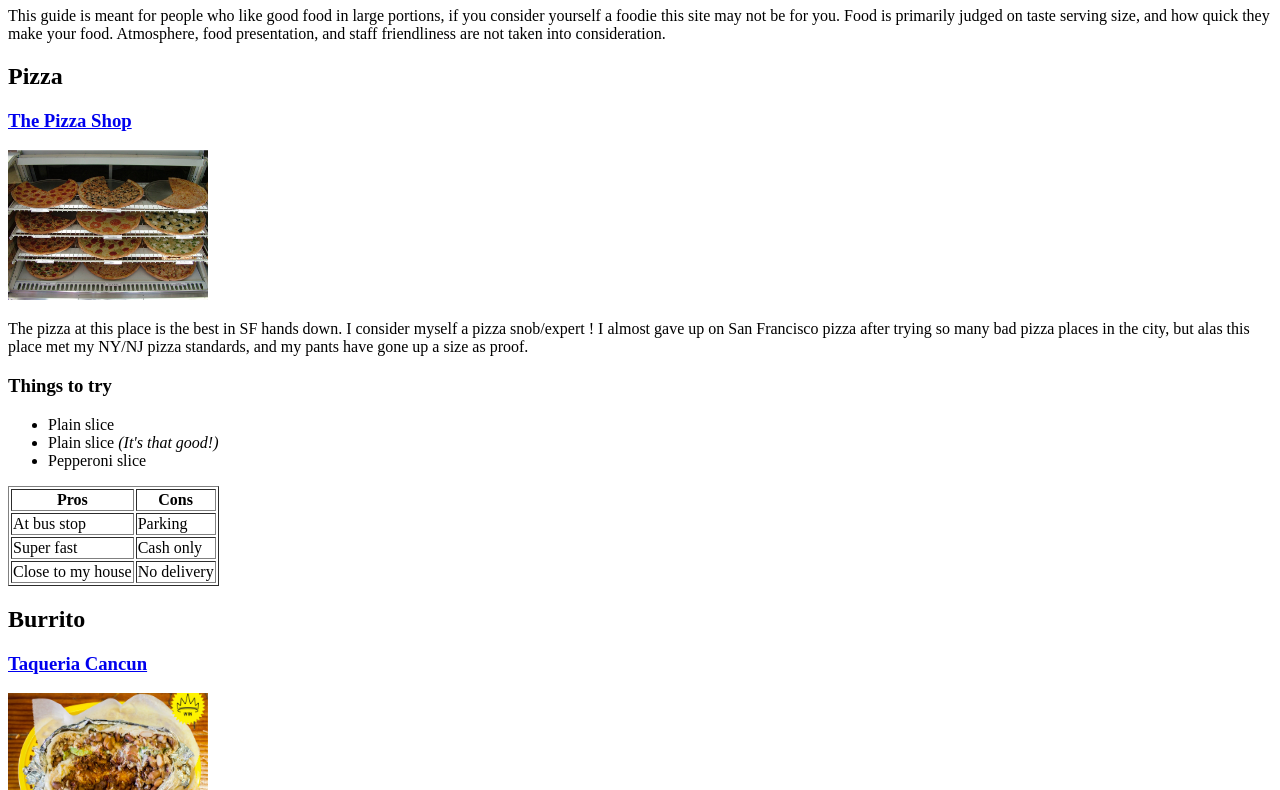
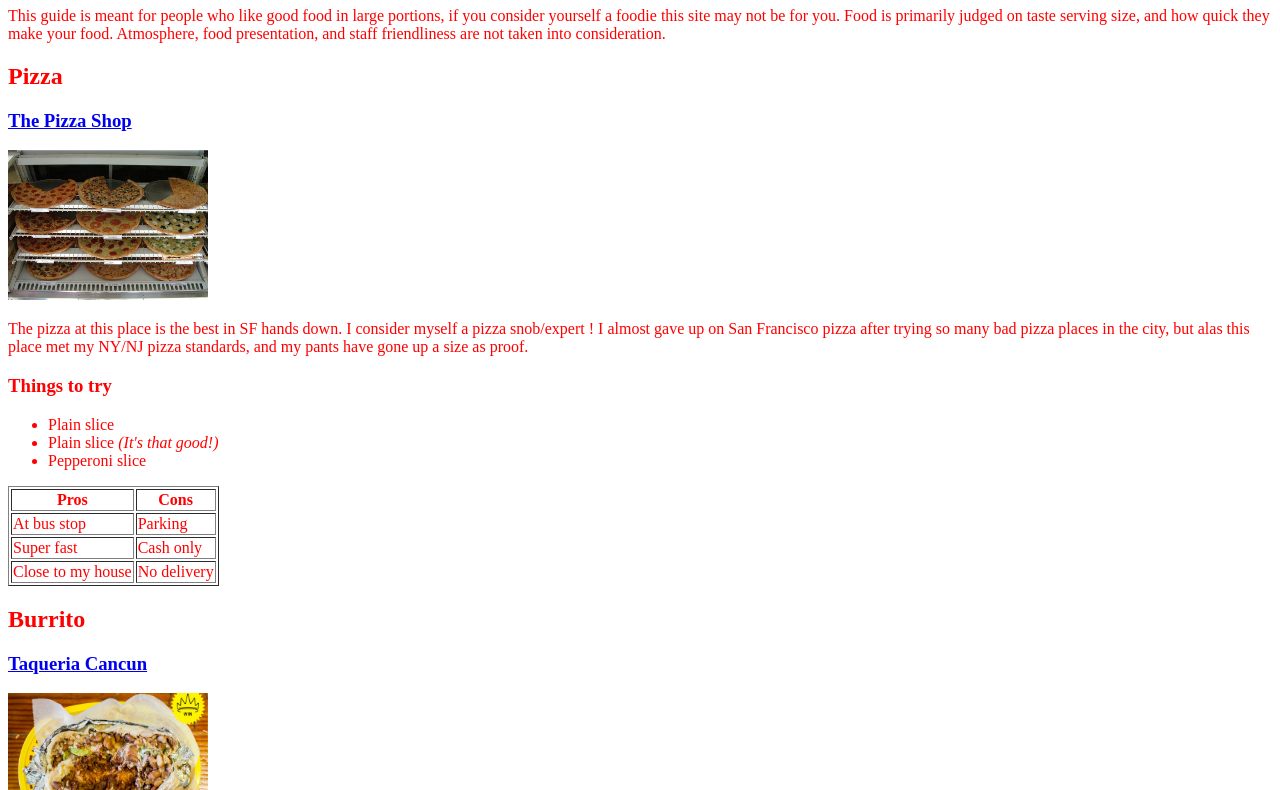
Before and after one commit to georgecode/georgecode.github.io, a plain HTML site: page index.html in a window 1280 px wide. Shown: the part 73-863 px from the top of the page. Drawn offline with Linux system fonts and the light colour scheme.

Commit message:
Add, link, and test stylesheet

```diff
--- a/index.html
+++ b/index.html
@@ -2,6 +2,7 @@
 <html lang="en">
 <head>
   <title>Best food in SF</title>
+  <link rel="stylesheet" type="text/css" href="style.css">
 </head>
 <body>
   <header>
--- /dev/null
+++ b/style.css
@@ -0,0 +1,3 @@
+body{
+  color:red;
+}
```
Also changed, not shown: extraPage.html (+1 -0 lines).
